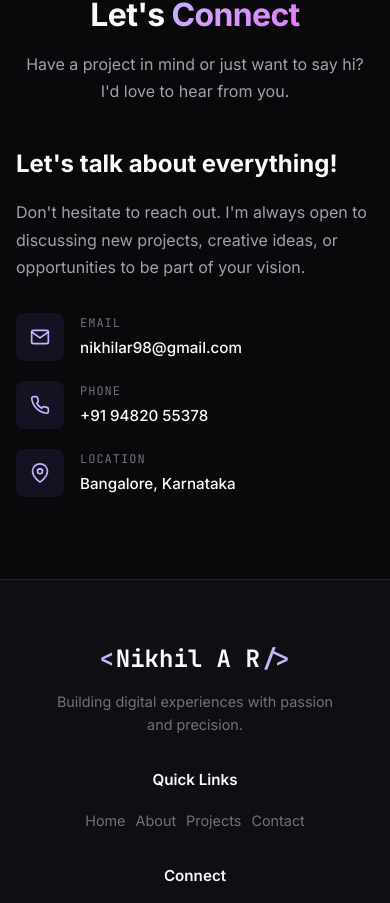
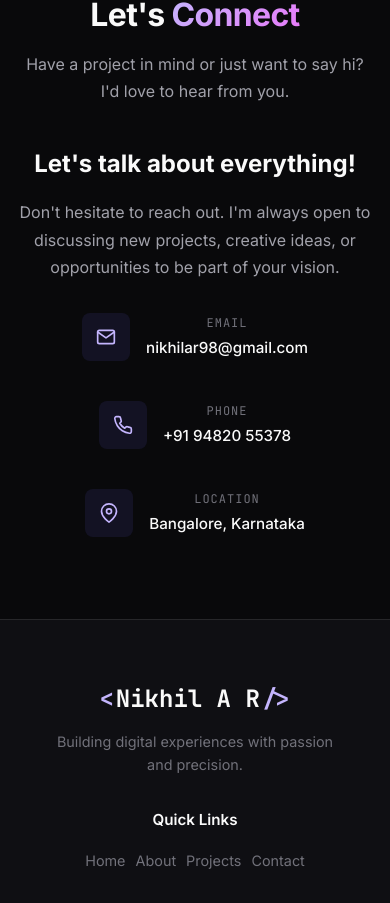
Before and after one commit to nikhilar98/portfolio, a React (Vite) app: page / in a window 390 px wide. Shown: the part 6354-7257 px from the top of the page. Built offline with nearby package versions, Linux system fonts and the light colour scheme.

Commit message:
style: update Contact component layout for improved responsiveness

```diff
--- a/src/components/Contact/Contact.css
+++ b/src/components/Contact/Contact.css
@@ -1,8 +1,9 @@
 .contact__grid {
   display: grid;
-  grid-template-columns: 1fr 1.2fr;
-  gap: 60px;
-  align-items: flex-start;
+  grid-template-columns: 1fr;
+  max-width: 800px;
+  margin: 0 auto;
+  text-align: center;
 }
 
 .contact__info-title {
@@ -20,9 +21,11 @@
 
 .contact__details {
   display: flex;
-  flex-direction: column;
-  gap: 20px;
+  flex-direction: row;
+  justify-content: center;
+  gap: 40px;
   margin-bottom: 32px;
+  flex-wrap: wrap;
 }
 
 .contact__detail {
```
